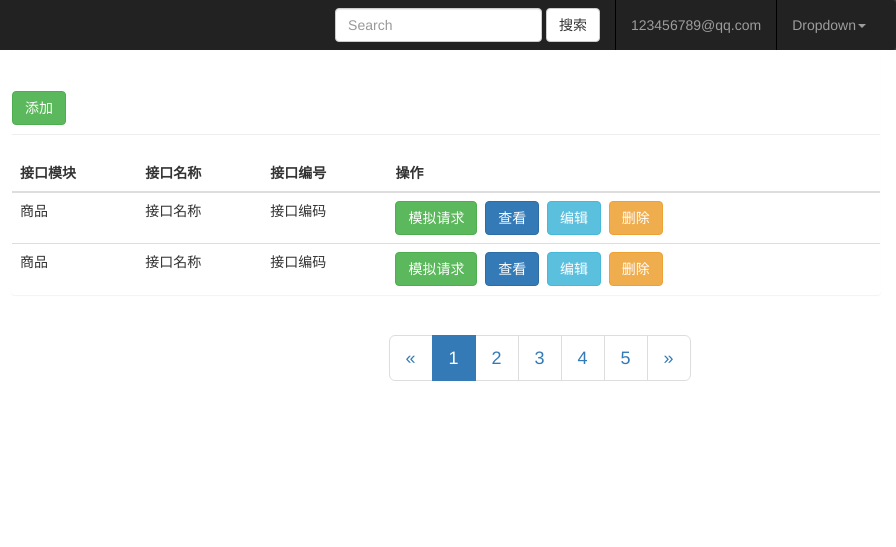
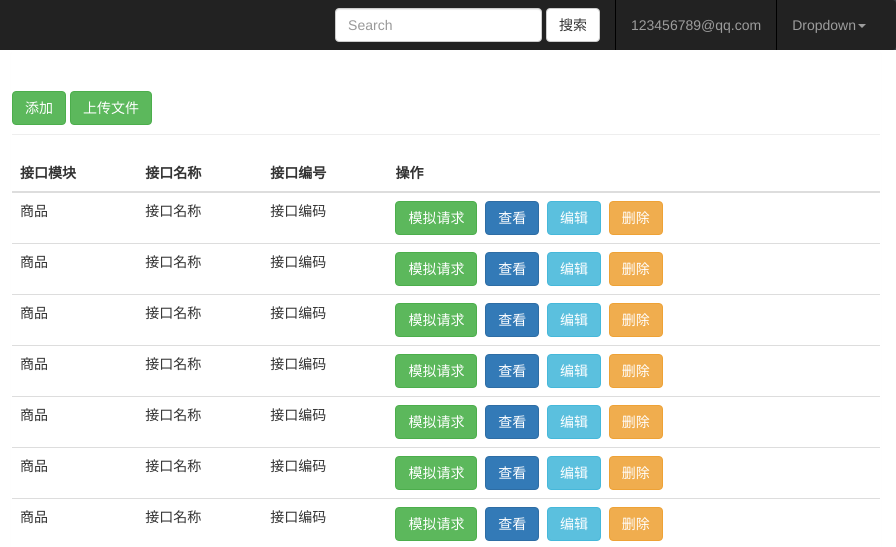
Before and after one commit to yaoxiaofdou/JSONTable, a website: page src/static/index.html in a window 1280 px wide. Shown: the top 547 px of the page, 384-1280 px from the left. Drawn offline with Linux system fonts and the light colour scheme; a small style sheet from the web is missing.

Commit message:
2017-06-19

```diff
--- a/src/less/theme.less
+++ b/src/less/theme.less
@@ -4,3 +4,4 @@
 @import './view/menu.less';         // 左侧导航 一
 @import './view/pop-window.less';         // 左侧导航 一
 @import './view/tableList.less';    // 表格列表
+@import './view/base.less';    // 通用
--- /dev/null
+++ b/src/less/view/base.less
@@ -0,0 +1,9 @@
+.file{
+  display: inline;
+  input[type=file]{
+    position: absolute;
+    width: 96px;
+    height: 34px;
+    opacity: 0;
+  }
+}
--- a/src/less/view/pop-window.less
+++ b/src/less/view/pop-window.less
@@ -1,4 +1,3 @@
 .pop-window{
   display: none;
-
 }
--- a/src/less/view/section.less
+++ b/src/less/view/section.less
@@ -3,6 +3,9 @@
 *   time 2017.06.15
 *   component 内容主界面布局容器样式
 */
+body{
+    overflow-y: hidden;
+}
 .section{
     float:right;
     width:100%;
@@ -13,5 +16,6 @@
         transition:0.7s;
         position:relative;
         z-index:1;
+        overflow-y: auto;
     }
 }
--- a/src/static/index.html
+++ b/src/static/index.html
@@ -194,6 +194,7 @@
         <div class="panel">
             <div class="page-header">
                 <button type="button" class="btn btn-success add">添加</button>
+                <div class="file"><input type="file"/><button type="button" class="btn btn-success add">上传文件</button></div>
             </div>
             <!-- Table -->
             <table class="table">
@@ -201,6 +202,72 @@
                 <tr><th>接口模块</th><th>接口名称</th><th>接口编号</th><th>操作</th></tr>
                 </thead>
                 <tbody>
+                <tr>
+                    <td>商品</td>
+                    <td>接口名称</td>
+                    <td>接口编码</td>
+                    <td>
+                        <button type="button" class="btn btn-success">模拟请求</button>&nbsp;
+                        <button type="button" class="btn btn-primary">查看</button>&nbsp;
+                        <button type="button" class="btn btn-info">编辑</button>&nbsp;
+                        <button type="button" class="btn btn-warning">删除</button>
+                    </td>
+                </tr>
+                <tr>
+                    <td>商品</td>
+                    <td>接口名称</td>
+                    <td>接口编码</td>
+                    <td>
+                        <button type="button" class="btn btn-success">模拟请求</button>&nbsp;
+                        <button type="button" class="btn btn-primary">查看</button>&nbsp;
+                        <button type="button" class="btn btn-info">编辑</button>&nbsp;
+                        <button type="button" class="btn btn-warning">删除</button>
+                    </td>
+                </tr>
+                <tr>
+                    <td>商品</td>
+                    <td>接口名称</td>
+                    <td>接口编码</td>
+                    <td>
+                        <button type="button" class="btn btn-success">模拟请求</button>&nbsp;
+                        <button type="button" class="btn btn-primary">查看</button>&nbsp;
+                        <button type="button" class="btn btn-info">编辑</button>&nbsp;
+                        <button type="button" class="btn btn-warning">删除</button>
+                    </td>
+                </tr>
+                <tr>
+                    <td>商品</td>
+                    <td>接口名称</td>
+                    <td>接口编码</td>
+                    <td>
+                        <button type="button" class="btn btn-success">模拟请求</button>&nbsp;
+                        <button type="button" class="btn btn-primary">查看</button>&nbsp;
+                        <button type="button" class="btn btn-info">编辑</button>&nbsp;
+                        <button type="button" class="btn btn-warning">删除</button>
+                    </td>
+                </tr>
+                <tr>
+                    <td>商品</td>
+                    <td>接口名称</td>
+                    <td>接口编码</td>
+                    <td>
+                        <button type="button" class="btn btn-success">模拟请求</button>&nbsp;
+                        <button type="button" class="btn btn-primary">查看</button>&nbsp;
+                        <button type="button" class="btn btn-info">编辑</button>&nbsp;
+                        <button type="button" class="btn btn-warning">删除</button>
+                    </td>
+                </tr>
+                <tr>
+                    <td>商品</td>
+                    <td>接口名称</td>
+                    <td>接口编码</td>
+                    <td>
+                        <button type="button" class="btn btn-success">模拟请求</button>&nbsp;
+                        <button type="button" class="btn btn-primary">查看</button>&nbsp;
+                        <button type="button" class="btn btn-info">编辑</button>&nbsp;
+                        <button type="button" class="btn btn-warning">删除</button>
+                    </td>
+                </tr>
                 <tr>
                     <td>商品</td>
                     <td>接口名称</td>
@@ -277,7 +344,7 @@
 </div>
 
 <!-- 表格 组件 -->
-<div class="TableListComponent">
+<!--<div class="TableListComponent">
     <table class="table table-striped table-bordered table-condensed table-hover">
         <thead>
             <tr>
@@ -317,7 +384,7 @@
             </tr>
         </tbody>
     </table>
-    <!-- 分页 -->
+    &lt;!&ndash; 分页 &ndash;&gt;
     <nav aria-label="Page navigation" style="text-align:center;">
         <ul class="pagination">
             <li>
@@ -337,12 +404,12 @@
             </li>
         </ul>
     </nav>
-</div>
+</div>-->
 
 <script src="../scripts/plugins/jquery-2.1.1.min.js"></script>
 <script src="../scripts/plugins/bootstrap.min.js"></script>
 <script src="../scripts/plugins/jquery.tipsy.js"></script>
-<script src="../scripts/plugins/jquery-confirm.js"></script>
+<script src="../scripts/plugins/bootstrapValidator.min.js"></script>
 <script src="../scripts/menu.js"></script>
 <script src="../scripts/index.js"></script>
 <script src="../scripts/tableList.js"></script>
```
Also changed, not shown: src/css/theme.css.
